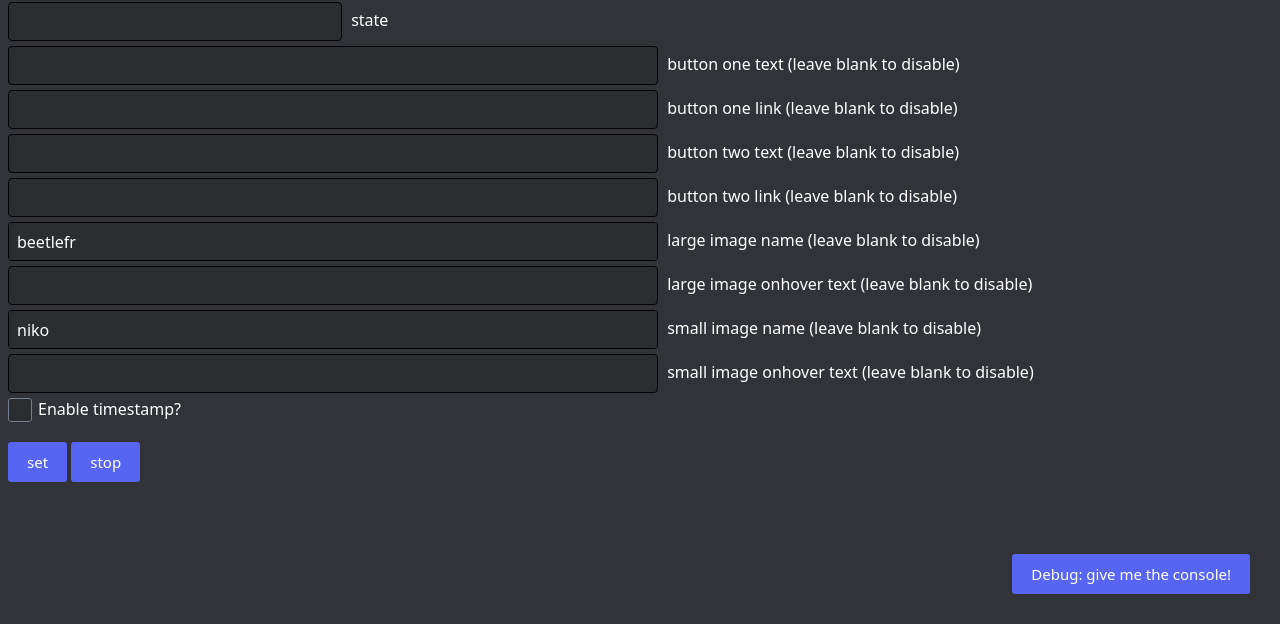
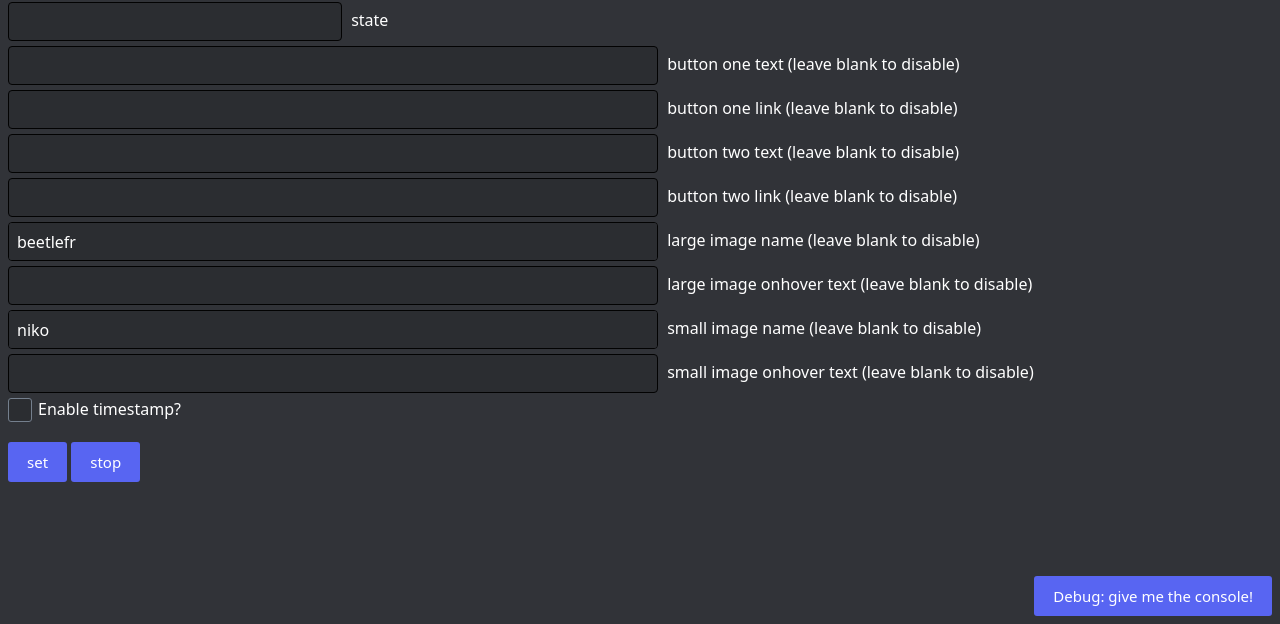
Before and after one commit to WilliamAnimate/discord-rpc, a plain HTML site: page src/index.html in a window 1280 px wide. Shown: the part 176-800 px from the top of the page. Drawn offline with Linux system fonts and the light colour scheme.

Commit message:
fix positioning of console button
think on the same wavelength as me to understand what i was trying to do here.

```diff
--- a/src/index.html
+++ b/src/index.html
@@ -53,6 +53,6 @@
 		<button onclick="stopRPC()">stop</button>
 
 		<a target="_blank" href="https://github.com/WilliamAnimate/discord-rpc/wiki/How-to" style="position: fixed; right: 30px; top: 30px;">help!</a>
-		<button onclick="invoke('dbg_show_console')" style="position: fixed; right: 30px; bottom: 30px">Debug: give me the console!</button>
+		<button onclick="invoke('dbg_show_console')" style="position: fixed; right: 8px; bottom: 8px">Debug: give me the console!</button>
 	</body>
 </html>
```
